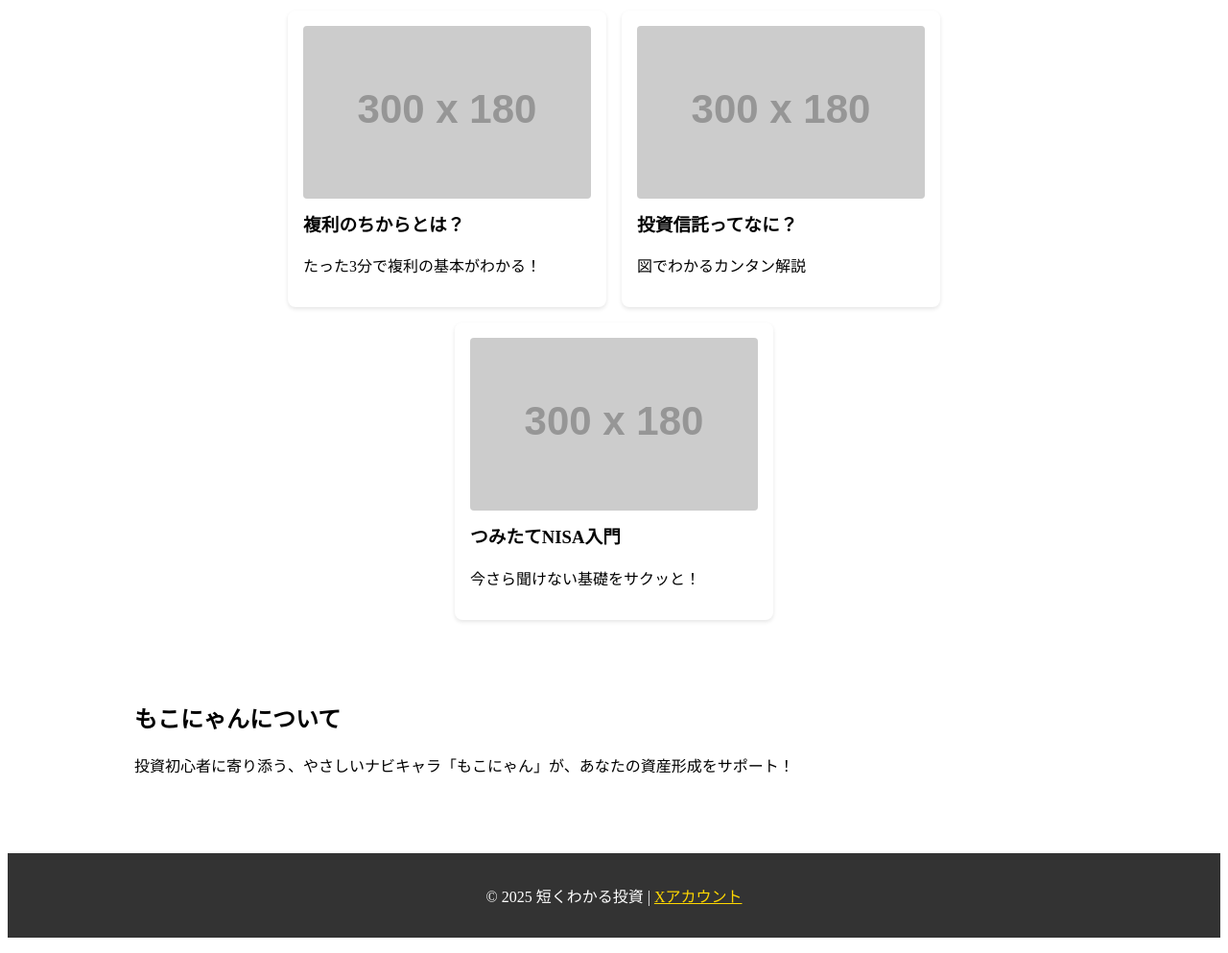
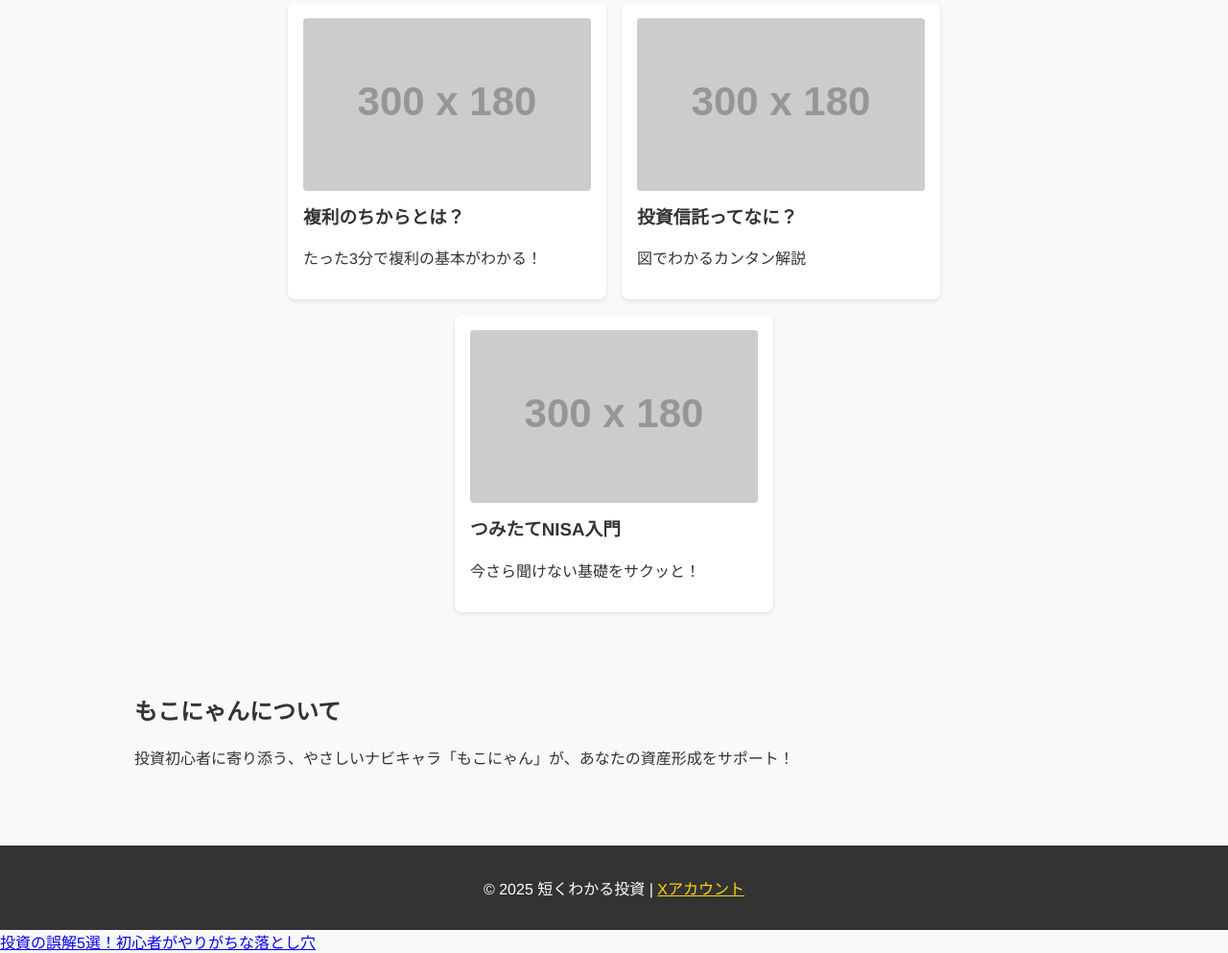
Before and after one commit to fukuritoushi/fukuritoushi.github.io, a plain HTML site: page index.html in a window 1280 px wide. Shown: the part 591-1584 px from the top of the page at 96% size. Drawn offline with Linux system fonts and the light colour scheme; placeholder pictures from the web are drawn by us.

Commit message:
index.html を更新

```diff
--- a/index.html
+++ b/index.html
@@ -6,8 +6,6 @@
   <meta name="viewport" content="width=device-width, initial-scale=1.0">
   <title>短くわかる投資</title>
   <style>
-    <a href="toushi-misconceptions.html">投資の誤解5選！初心者がやりがちな落とし穴</a>
-
     body {
       font-family: "Helvetica Neue", sans-serif;
       margin: 0;
@@ -122,4 +120,5 @@
     <p>&copy; 2025 短くわかる投資 | <a href="#" style="color:#ffd700;">Xアカウント</a></p>
   </footer>
 </body>
+<a href="toushi-misconceptions.html">投資の誤解5選！初心者がやりがちな落とし穴</a>
 </html>
```
